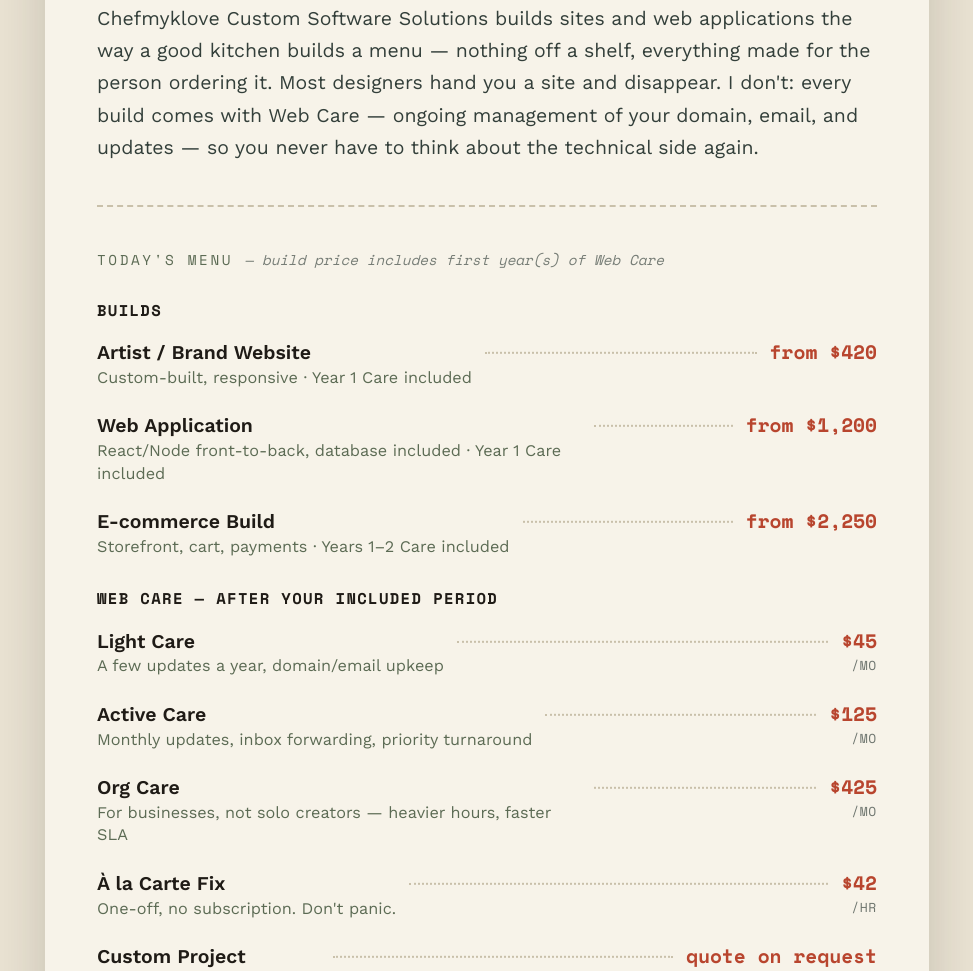
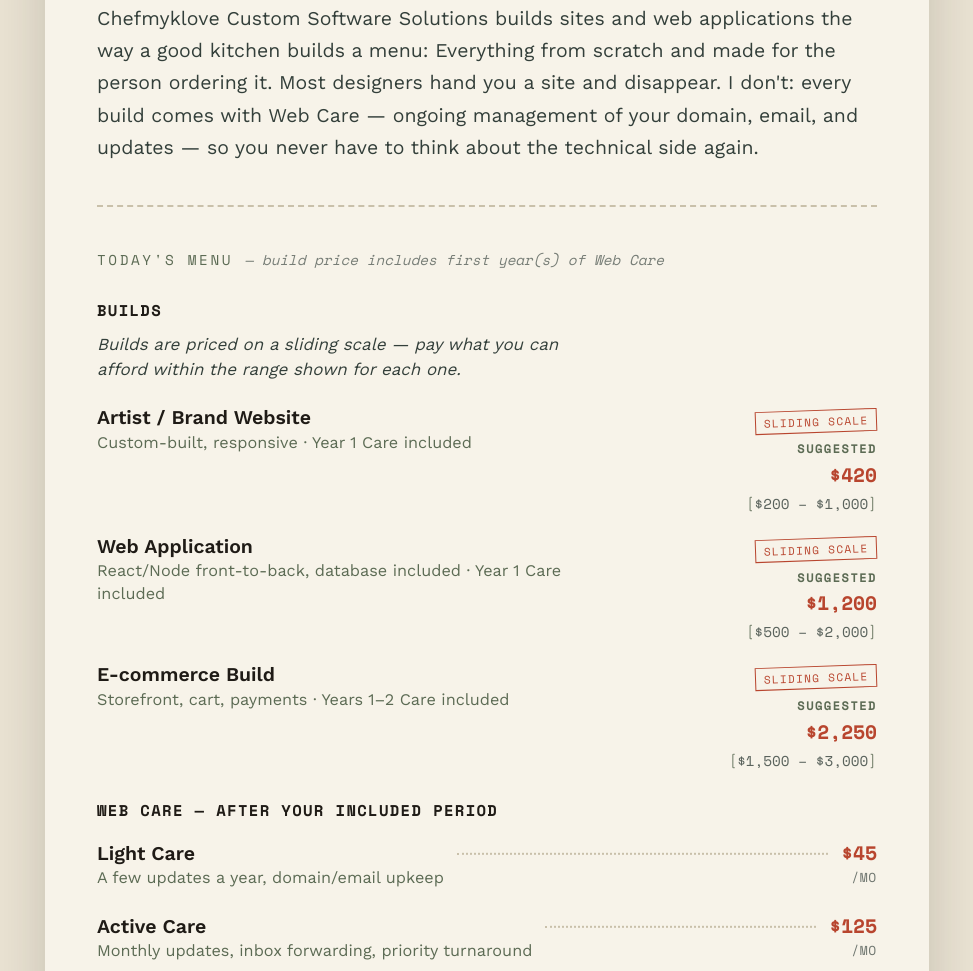
Before and after one commit to ChefMyKLove/Portfolio-Page, a plain HTML site: page solutions/index.html in a window 1280 px wide. Shown: the part 459-1430 px from the top of the page, without its empty margins (153-1126 px from the left). Drawn offline with nearby package versions, Linux system fonts and the light colour scheme; a script that the page names is missing.

Commit message:
changed the menu

```diff
--- a/solutions/index.html
+++ b/solutions/index.html
@@ -3,9 +3,9 @@
 <head>
 <meta charset="UTF-8">
 <meta name="viewport" content="width=device-width, initial-scale=1.0">
-<title>Chefmyklove Custom Software Solutions — Media Kit</title>
-<meta property="og:title" content="Chefmyklove Custom Software Solutions — Media Kit">
-<meta property="og:description" content="Custom software solutions, media kit, and press materials for Chefmyklove.">
+<title>Chefmyklove Custom Software Solutions — Digital Management Solutions</title>
+<meta property="og:title" content="Chefmyklove Custom Software Solutions — Digital Management Solutions">
+<meta property="og:description" content="Digital management solutions, custom software, and services for Chefmyklove.">
 <meta property="og:type" content="website">
 <meta property="og:url" content="https://chefmyklove.com/solutions">
 <meta name="twitter:card" content="summary">
@@ -169,6 +169,46 @@
     text-transform:uppercase;
     letter-spacing:0.5px;
   }
+  .price .tag{
+    display:block;
+    font-size:9.5px;
+    font-weight:700;
+    letter-spacing:1px;
+    text-transform:uppercase;
+    color: var(--sage);
+    margin-bottom:2px;
+  }
+
+  .scale-intro{
+    font-size:13px;
+    font-style:italic;
+    color: var(--slate);
+    margin: -4px 0 18px;
+    line-height:1.5;
+    max-width: 46ch;
+  }
+  .menu-item.scale-row{ align-items:flex-start; }
+  .scale-price{ text-align:right; flex-shrink:0; }
+  .scale-stamp{
+    display:inline-block;
+    font-family:'Space Mono', monospace;
+    font-size:8.5px;
+    letter-spacing:1px;
+    text-transform:uppercase;
+    color: var(--ember);
+    border: 1.5px solid var(--ember);
+    padding: 2px 6px;
+    transform: rotate(-2deg);
+    margin-bottom:5px;
+  }
+  .scale-range{
+    font-family:'Space Mono', monospace;
+    font-size:11px;
+    color: var(--slate);
+    opacity:0.8;
+    margin-top:3px;
+  }
+  .scale-range .bracket{ color: var(--sage); }
 
   .care-note{
     background: var(--paper-shadow);
@@ -340,6 +380,9 @@
     .divider{ margin: 0 22px; }
     .contact-grid{ grid-template-columns: 1fr; }
     .menu-item .desc{ max-width: 58%; }
+    .menu-item.scale-row{ flex-direction:column; align-items:flex-start; }
+    .menu-item.scale-row .desc{ max-width:100%; }
+    .scale-price{ text-align:left; margin-top:8px; }
     .footer-split{ flex-direction:column; align-items:center; }
   }
 
@@ -367,7 +410,7 @@
     <div class="eyebrow">The Chef</div>
     <p>
       Chefmyklove Custom Software Solutions builds sites and web applications the way a good
-      kitchen builds a menu — nothing off a shelf, everything made for the person ordering it.
+      kitchen builds a menu: Everything from scratch and made for the person ordering it.
       Most designers hand you a site and disappear. I don't: every build comes with Web Care —
       ongoing management of your domain, email, and updates — so you never have to think about
       the technical side again.
@@ -380,32 +423,42 @@
     <div class="eyebrow">Today's Menu <span class="note">— build price includes first year(s) of Web Care</span></div>
 
     <div class="course-label">Builds</div>
+    <p class="scale-intro">Builds are priced on a sliding scale — pay what you can afford within the range shown for each one.</p>
 
-    <div class="menu-item">
+    <div class="menu-item scale-row">
       <div class="desc">
         <div class="name">Artist / Brand Website</div>
         <div class="sub">Custom-built, responsive · Year 1 Care included</div>
       </div>
-      <div class="leader"></div>
-      <div class="price">from $420</div>
+      <div class="scale-price">
+        <span class="scale-stamp">Sliding Scale</span>
+        <div class="price"><span class="tag">Suggested</span>$420</div>
+        <div class="scale-range"><span class="bracket">[</span>$200 – $1,000<span class="bracket">]</span></div>
+      </div>
     </div>
 
-    <div class="menu-item">
+    <div class="menu-item scale-row">
       <div class="desc">
         <div class="name">Web Application</div>
         <div class="sub">React/Node front-to-back, database included · Year 1 Care included</div>
       </div>
-      <div class="leader"></div>
-      <div class="price">from $1,200</div>
+      <div class="scale-price">
+        <span class="scale-stamp">Sliding Scale</span>
+        <div class="price"><span class="tag">Suggested</span>$1,200</div>
+        <div class="scale-range"><span class="bracket">[</span>$500 – $2,000<span class="bracket">]</span></div>
+      </div>
     </div>
 
-    <div class="menu-item">
+    <div class="menu-item scale-row">
       <div class="desc">
         <div class="name">E-commerce Build</div>
         <div class="sub">Storefront, cart, payments · Years 1–2 Care included</div>
       </div>
-      <div class="leader"></div>
-      <div class="price">from $2,250</div>
+      <div class="scale-price">
+        <span class="scale-stamp">Sliding Scale</span>
+        <div class="price"><span class="tag">Suggested</span>$2,250</div>
+        <div class="scale-range"><span class="bracket">[</span>$1,500 – $3,000<span class="bracket">]</span></div>
+      </div>
     </div>
 
     <div class="course-label">Web Care — after your included period</div>
@@ -477,7 +530,7 @@
 
     <div class="tasting-item">
       <div class="top">
-        <span class="site"><a href="https://selinamartin.com" target="_blank" rel="noopener">selinamartin.com</a></span>
+        <span class="site"><a href="https://chefmyklove.github.io/SelinaMartin/" target="_blank" rel="noopener">selinamartin.com</a></span>
         <span class="tag">Artist website</span>
       </div>
       <div class="note">Custom-built site and ongoing Web Care.</div>
```
Also changed, not shown: 2 other files.
